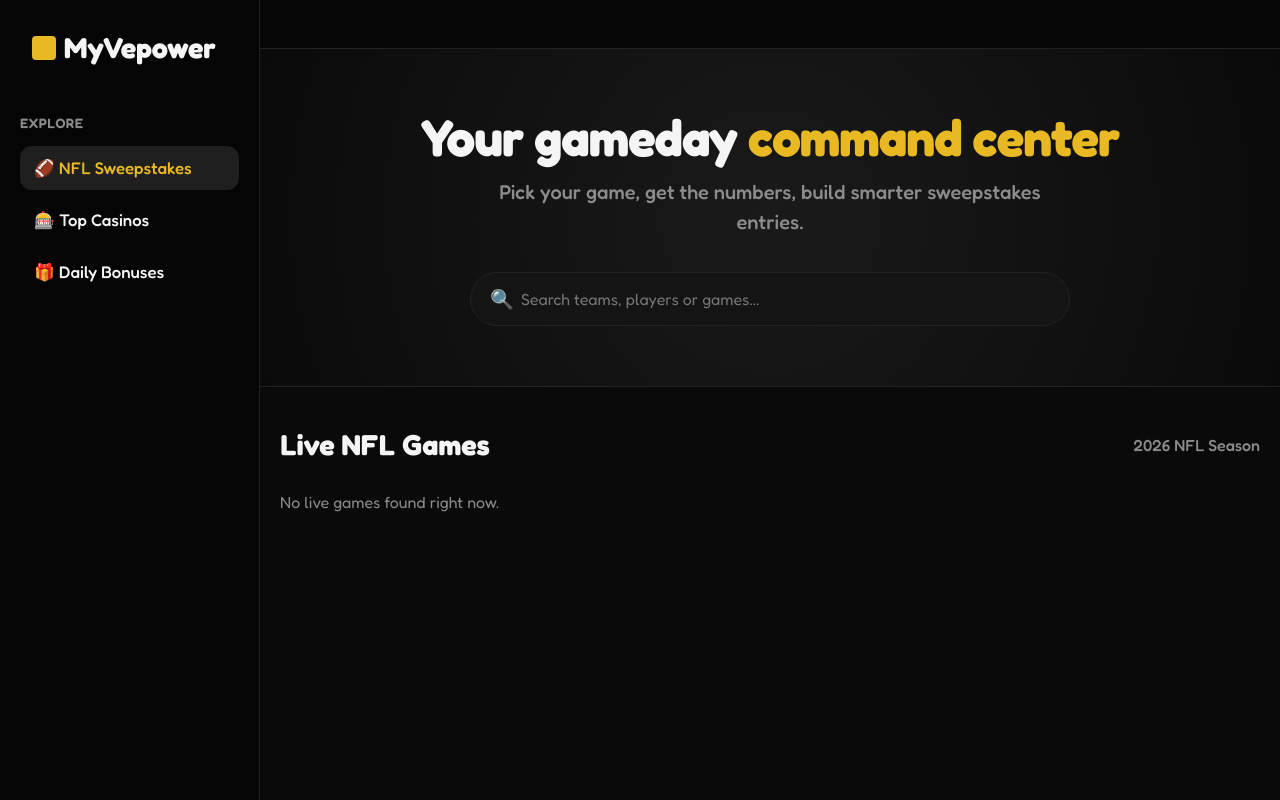
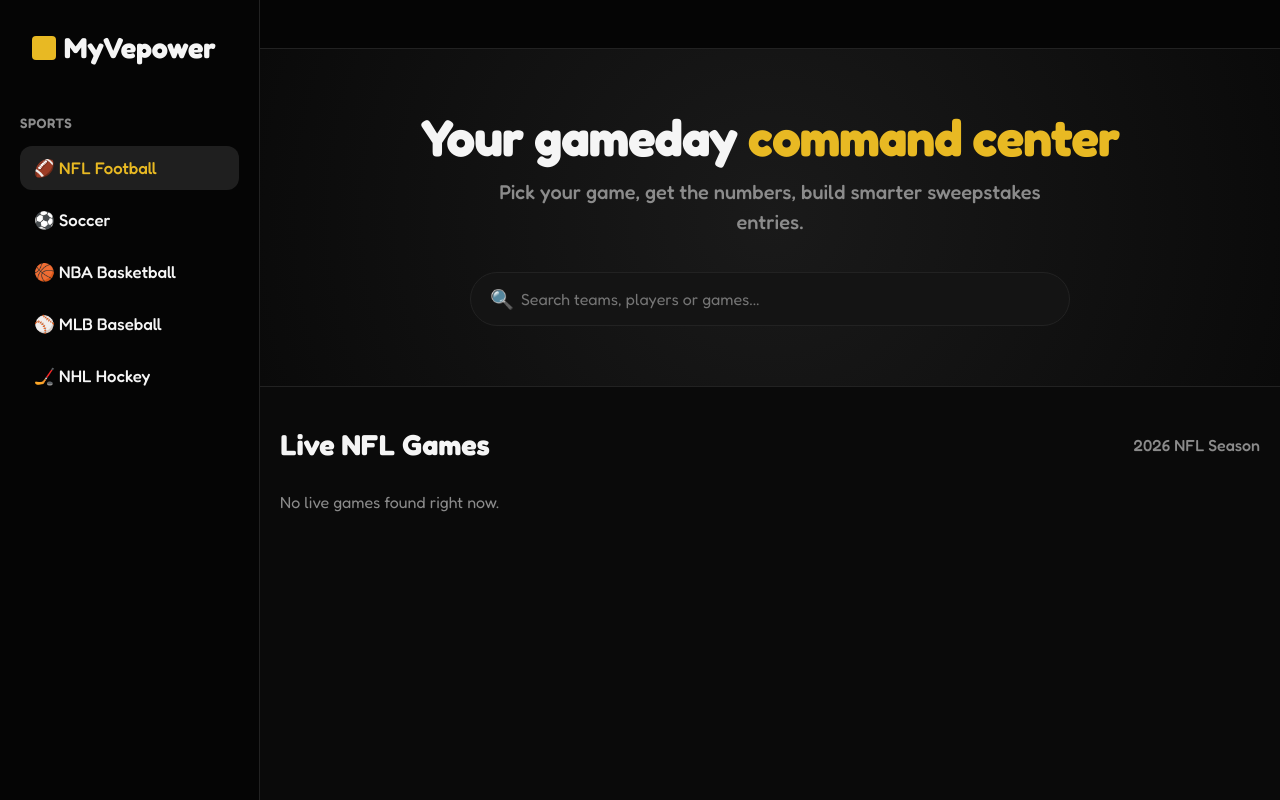
Before and after one commit to karthi3345/football, a Django app: page / in a window 1280 px wide. Run offline with Django 5.2, Linux system fonts and the light colour scheme; data that the repository does not hold is empty.

Commit message:
Update sidebar to focus on Soccer, NFL, and major American sports

```diff
--- a/sportsbook/templates/sportsbook/home.html
+++ b/sportsbook/templates/sportsbook/home.html
@@ -219,11 +219,13 @@
         MyVepower
       </h3>
 
-      <div class="sidebar-title">Explore</div>
+      <div class="sidebar-title">Sports</div>
       <ul class="sidebar-nav">
-        <li><a href="#" class="active">🏈 NFL Sweepstakes</a></li>
-        <li><a href="#">🎰 Top Casinos</a></li>
-        <li><a href="#">🎁 Daily Bonuses</a></li>
+        <li><a href="#" class="active">🏈 NFL Football</a></li>
+        <li><a href="#">⚽ Soccer</a></li>
+        <li><a href="#">🏀 NBA Basketball</a></li>
+        <li><a href="#">⚾ MLB Baseball</a></li>
+        <li><a href="#">🏒 NHL Hockey</a></li>
       </ul>
     </div>
   </aside>
```
